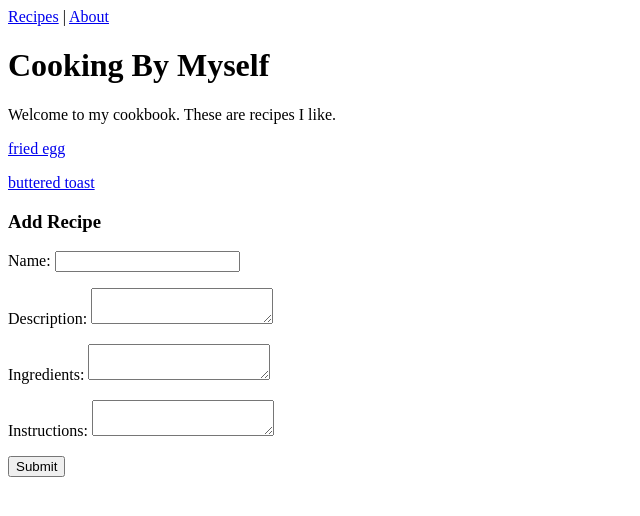
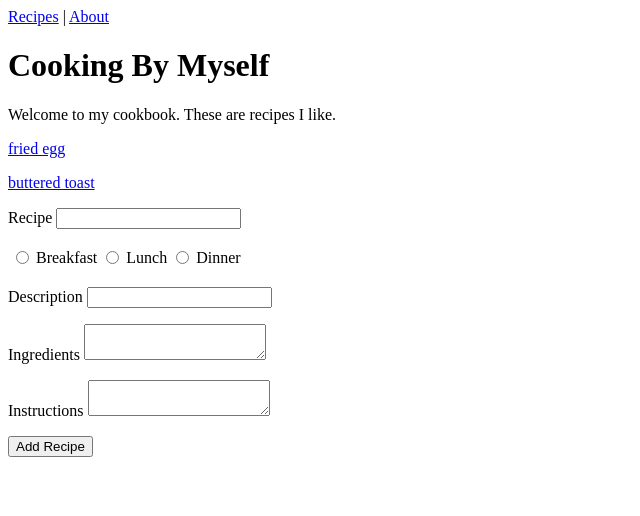
Before and after one commit to hasruleng/Flask-Cookbook, a Flask app: page / in a window 1280 px wide. Shown: the top 516 px of the page, without its empty margins (0-640 px from the left). Run offline with Flask 3, Linux system fonts and the light colour scheme.

Commit message:
put Form classes into different file, and add radio button

```diff
--- a/app.py
+++ b/app.py
@@ -1,24 +1,33 @@
 from flask import Flask, render_template, request
-from helper import recipes, descriptions, ingredients, instructions, add_ingredients, add_instructions, comments
-from flask_wtf import FlaskForm
-from wtforms import StringField, SubmitField
-from wtforms.validators import DataRequired
+from helper import recipes, types, descriptions, ingredients, instructions, add_ingredients, add_instructions, comments
+from forms import RecipeForm, CommentForm
 
 app = Flask(__name__)
 app.config["SECRET_KEY"] = "mysecret"
 
-class CommentForm(FlaskForm):
-  comment =  StringField("Comment", validators=[DataRequired()])   #### Add a validator argument in the StringField
-  submit = SubmitField("Add Comment")
-
 @app.route("/", methods=["GET", "POST"])
 def index():
-  return render_template("index.html", template_recipes=recipes)
+  recipe_form = RecipeForm(csrf_enabled=False)
+  if recipe_form.validate_on_submit():
+    new_id = len(recipes)+1
+    recipes[new_id] = recipe_form.recipe.data
+    #### Add type data here
+    types[new_id] = recipe_form.recipe_type.data
+    descriptions[new_id] = recipe_form.description.data
+    new_ingredients = recipe_form.ingredients.data
+    new_instructions = recipe_form.instructions.data
+    add_ingredients(new_id, new_ingredients)
+    add_instructions(new_id, new_instructions)
+    comments[new_id] = []
+  return render_template("index.html", template_recipes=recipes, template_form=recipe_form)
 
 @app.route("/recipe/<int:id>", methods=["GET", "POST"])
 def recipe(id):
-  comment_form = CommentForm()
-  return render_template("recipe.html", template_recipe=recipes[id], template_description=descriptions[id], template_ingredients=ingredients[id], template_instructions=instructions[id], template_comments=comments[id], template_form=comment_form)
+  comment_form = CommentForm(csrf_enabled=False)
+  if comment_form.validate_on_submit():
+    new_comment = comment_form.comment.data
+    comments[id].append(new_comment)
+  return render_template("recipe.html", template_recipe=recipes[id], template_type=types[id], template_description=descriptions[id], template_ingredients=ingredients[id], template_instructions=instructions[id], template_comments=comments[id], template_form=comment_form)
 
 @app.route("/about")
 def about():
--- /dev/null
+++ b/forms.py
@@ -0,0 +1,17 @@
+from flask_wtf import FlaskForm
+from wtforms import StringField, SubmitField, TextAreaField, RadioField
+from wtforms.validators import DataRequired
+
+class RecipeForm(FlaskForm):
+  recipe_categories = [("Breakfast","Breakfast"), ("Lunch","Lunch"), ("Dinner","Dinner")]
+  recipe = StringField("Recipe", validators=[DataRequired()])
+  #### Add `recipe_type` and assign it a new radio field instance
+  recipe_type = RadioField("Type", choices=recipe_categories)
+  description = StringField("Description")
+  ingredients = TextAreaField("Ingredients")
+  instructions = TextAreaField("Instructions")
+  submit = SubmitField("Add Recipe")
+
+class CommentForm(FlaskForm):
+  comment = StringField("Comment", validators=[DataRequired()])
+  submit = SubmitField("Add Comment")
--- a/templates/index.html
+++ b/templates/index.html
@@ -5,25 +5,24 @@
   {% for id, name in template_recipes.items() %}
     <p><a href="{{ url_for('recipe', id=id) }}">{{ name }}</a></p>
   {% endfor %}
-
   <form action="/" method="POST">
-    <h3>Add Recipe</h3>
-    <p>
-      <label for="recipe">Name:</label>
-      <input type="text" name="recipe"/>
-    </p>
-    <p>
-      <label for="description">Description:</label>
-      <textarea name="description"></textarea>
-    </p>
-    <p>
-      <label for="ingredients">Ingredients:</label>
-      <textarea name="ingredients"></textarea>
-    </p>
-    <p>
-      <label for="instructions">Instructions:</label>
-      <textarea name="instructions"></textarea>
-    </p>
-    <p><input type="submit" name="submit_recipe"/></p>
+    {{ template_form.hidden_tag() }}
+    <p>{{ template_form.recipe.label }}
+    {{ template_form.recipe() }}</p>
+    <table><tr>
+      {% for btn in template_form.recipe_type %}
+      <!-- Put the button variable then the button label
+      in the following td tags-->
+      <td>{{ btn() }}</td>
+      <td>{{ btn.label }}</td>
+    {% endfor %}
+    </tr></table>
+    <p>{{ template_form.description.label }}
+    {{ template_form.description() }}</p>
+    <p>{{ template_form.ingredients.label }}
+    {{ template_form.ingredients() }}</p>
+    <p>{{ template_form.instructions.label }}
+    {{ template_form.instructions() }}</p>
+    <p>{{ template_form.submit() }}</p>
   </form>
 {% endblock %}
--- a/templates/recipe.html
+++ b/templates/recipe.html
@@ -1,6 +1,7 @@
 {% extends "base.html" %}
 {% block content %}
   <h1>{{ template_recipe | title }}</h1>
+  <h4>{{ template_type }}</h4>
   {% if template_description %}
     <p>{{ template_description }}</p>
   {%else%}
@@ -25,8 +26,7 @@
   <form method="POST">
     {{ template_form.hidden_tag() }}
     <p>{{ template_form.comment.label }}
-    {{ template_form.comment() }}</p>
+    {{ template_form.comment(size=48) }}</p>
     <p>{{ template_form.submit() }}</p>
   </form>
-
 {% endblock %}
```
